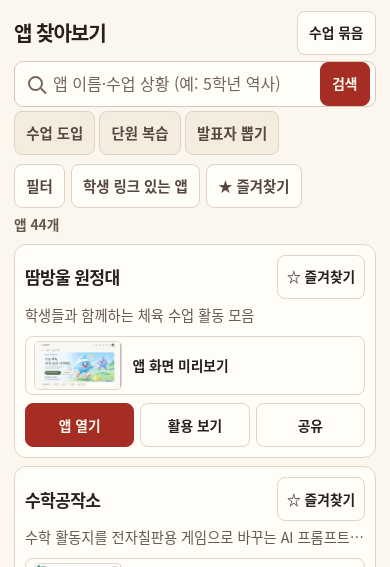
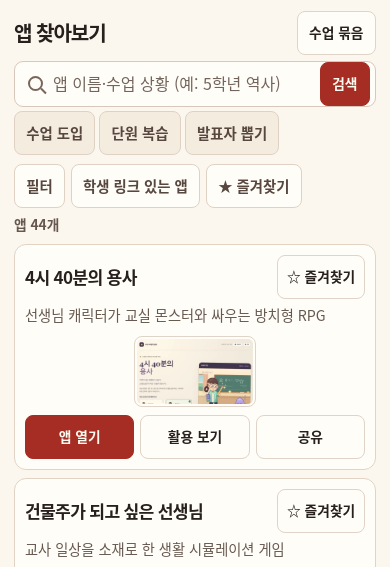
Before and after one commit to gmlduqzhd123-lab/YD_School, a plain HTML site: page index.html in a window 390 px wide. Shown: the part 267-834 px from the top of the page. Drawn offline with Linux system fonts and the light colour scheme.

Commit message:
Enlarge mobile thumbnails and sort app cards by title

```diff
--- a/assets/catalog.js
+++ b/assets/catalog.js
@@ -114,7 +114,8 @@ function compact(text) {
   return normalizedWords(text).join("");
 }
 
-const appIndex = apps.map(app => {
+const titleOrder = new Intl.Collator("ko", { numeric: true });
+const appIndex = [...apps].sort((a, b) => titleOrder.compare(a.title, b.title)).map(app => {
   const situations = classroomSituations
     .filter(situation => situation.appIds.includes(app.id))
     .flatMap(situation => [situation.label, ...situation.keywords]);
@@ -123,7 +124,6 @@ const appIndex = apps.map(app => {
     : [];
   return {
     app,
-    title: compact(app.title),
     fields: [
       app.title, app.creator, app.desc, app.access, ...app.topics, ...app.keys, ...(app.tags || []),
       ...accessLabels(app), ...situations, ...studentKeywords
@@ -131,13 +131,9 @@ const appIndex = apps.map(app => {
   };
 });
 
-function matchingPriority(entry, words, query) {
-  if (!query) return 0;
-  if (entry.title === query) return 4;
-  if (entry.title.startsWith(query)) return 3;
-  if (entry.title.includes(query)) return 2;
-  if (entry.fields.some(field => field.includes(query))) return 1;
-  return words.every(word => entry.fields.some(field => field.includes(word))) ? 0 : -1;
+function matchesSearch(entry, words, query) {
+  return !query || entry.fields.some(field => field.includes(query))
+    || words.every(word => entry.fields.some(field => field.includes(word)));
 }
 
 function paramsNow() {
@@ -1043,11 +1039,8 @@ function update() {
     { key: "studentOnly", param: "student", label: "학생 링크" },
     { key: "savedOnly", param: "saved", label: "즐겨찾기" }
   ].filter(({ key }) => filters[key]);
-  const queryMatches = appIndex
-    .map(entry => ({ app: entry.app, priority: matchingPriority(entry, words, query) }))
-    .filter(entry => entry.priority >= 0);
-  const shown = queryMatches.filter(entry => matchesFilters(entry, filters))
-    .sort((a, b) => b.priority - a.priority);
+  const queryMatches = appIndex.filter(entry => matchesSearch(entry, words, query));
+  const shown = queryMatches.filter(entry => matchesFilters(entry, filters));
   catalogResults = shown.map(({ app }) => app);
   cards.replaceChildren(...catalogResults.map(makeCard));
 
--- a/assets/styles.css
+++ b/assets/styles.css
@@ -92,8 +92,9 @@ h2 { margin: 0; font-size: clamp(1.3rem, 2.7vw, 1.8rem); line-height: 1.2; lette
 .card .card-favorite { flex: none; padding-inline: .55rem; white-space: nowrap; }
 .star[aria-pressed="true"] { background: #fff0cc; border-color: #edcea2; color: #7a4e12; }
 .card .desc { margin: 5px 0 10px; color: var(--muted); font-size: .89rem; overflow: hidden; text-overflow: ellipsis; white-space: nowrap; }
-.card .card-preview { justify-content: flex-start; gap: .65rem; margin-bottom: 8px; padding: 4px 8px; text-align: left; cursor: zoom-in; }
-.card-preview img { flex: none; width: min(88px, 25vw); height: auto; aspect-ratio: 16 / 9; object-fit: cover; object-position: center top; border: 1px solid var(--line); border-radius: 5px; }
+.card .card-preview { align-self: center; margin-bottom: 8px; padding: 2px; cursor: zoom-in; }
+.card .card-preview:has(img[hidden]) { display: none; }
+.card-preview img { flex: none; width: min(88px, 25vw); height: auto; aspect-ratio: 16 / 9; object-fit: cover; object-position: center top; border-radius: 5px; }
 .card-actions { display: grid; grid-template-columns: repeat(3, minmax(0, 1fr)); gap: 6px; margin-top: auto; }
 .student-link { display: inline-flex; align-items: center; min-height: 44px; padding: .3rem .65rem; border: 1px solid #9eb7a2; border-radius: 8px; background: #edf4ec; color: #285239; font-size: .86rem; font-weight: 800; }
 .student-link:hover { background: #e1eee1; text-decoration: underline; text-underline-offset: .18em; }
@@ -182,6 +183,7 @@ body:has(dialog[open]) { overflow: hidden; }
   .selection { margin-block: 3px 5px; }
   .grid { grid-template-columns: minmax(0, 1fr); gap: 8px; }
   .card { padding: 10px; }
+  .card-preview img { width: min(116px, 33vw); }
 }
 @media (prefers-reduced-motion: reduce) { html { scroll-behavior: auto; } }
 .quick-apps { display: flex; align-items: center; flex-wrap: wrap; gap: 5px 12px; margin: 2px 0 10px; }
--- a/index.html
+++ b/index.html
@@ -17,11 +17,11 @@
 <link rel="icon" href="./icons/favicon-32.png">
 <link rel="apple-touch-icon" href="./icons/apple-touch-icon.png">
 <meta name="apple-mobile-web-app-title" content="엽떡스쿨">
-<link rel="stylesheet" href="./assets/styles.css?v=19">
+<link rel="stylesheet" href="./assets/styles.css?v=20">
 <script defer src="./ys-install.js"></script>
 <script defer src="./ys-qr.js"></script>
 <script defer src="./assets/catalog-data.js?v=6"></script>
-<script defer src="./assets/catalog.js?v=18"></script>
+<script defer src="./assets/catalog.js?v=19"></script>
 </head>
 <body>
 <a class="skip" href="#catalog">앱 검색으로 건너뛰기</a>
@@ -282,7 +282,6 @@
     <p class="desc"></p>
     <button class="secondary card-preview" type="button" aria-haspopup="dialog">
       <img alt="" width="88" height="50" loading="lazy" decoding="async" hidden>
-      <span>앱 화면 미리보기</span>
     </button>
     <div class="card-actions">
       <a class="primary" target="_blank" rel="noopener noreferrer"></a>
```
